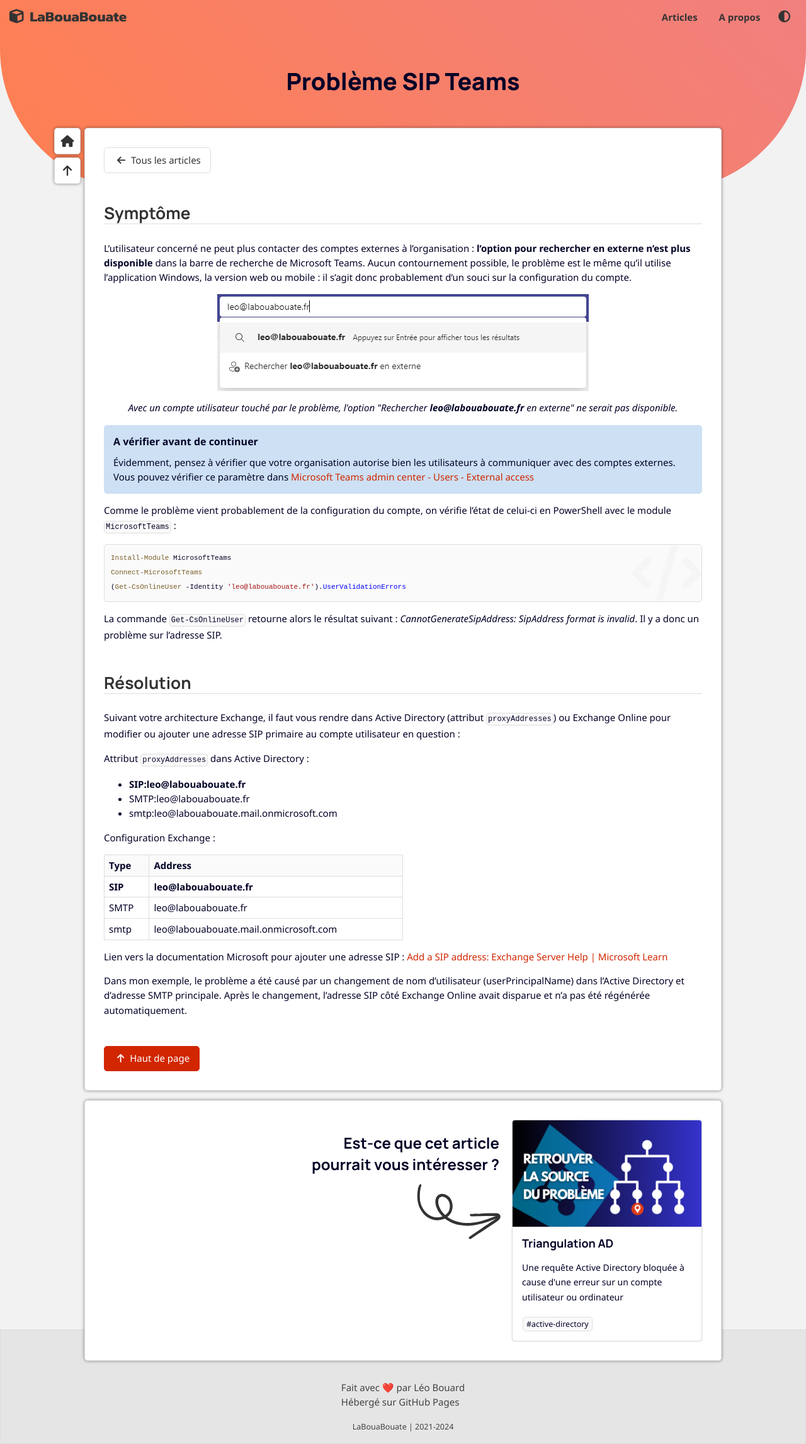
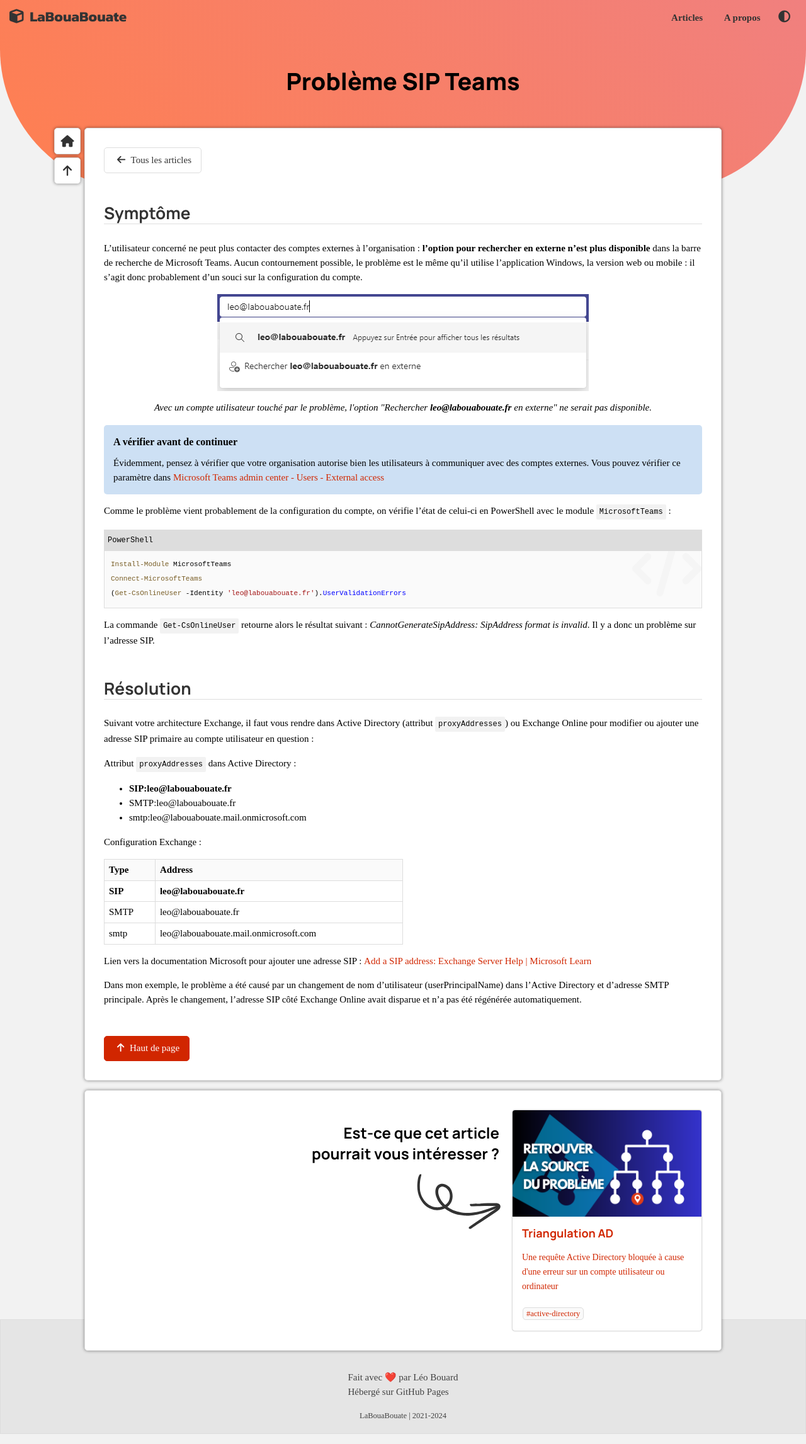
Before and after one commit to leobouard/leobouard.github.io, a Jekyll site: the page built from _posts/2023-01-04-impossible-de-contacter-un-utilisateur-externe-teams.md, in a window 1280 px wide. Shown: the whole page at 63% size. Built offline with Jekyll 4.4.1, drawn with Linux system fonts in a browser that asks for light colours; nearby versions of some CDN libraries; some web fonts are replaced.

Commit message:
Update style.scss

```diff
--- a/assets/css/style.scss
+++ b/assets/css/style.scss
@@ -2,6 +2,7 @@
 ---
 
 html {
+    --fonts: "Segoe UI", Roboto, "Helvetica Neue", Arial, sans-serif, "Segoe UI Emoji", "Segoe UI Symbol"
     --text: #020227;
     --footer: #424242;
     --footerbg: #e5e5e5;
@@ -12,7 +13,8 @@
     --secondary: lightcoral;
     --textbg: #ffffff;
     --accent: #D12600;
-    --border: 1px solid #ddd;
+    --bordercolor: #ddd;
+    --border: 1px solid var(--bordercolor);
     --borderradius: 5px;
     --boxshadow: #00000075;
     --neutral: #757575;
@@ -36,7 +38,7 @@
     --bodybg: #0d0a18;
     --accentbg: #0d0a18;
     --textbg: #030401;
-    --border: 1px solid #333;
+    --bordercolor: #333;
     --boxshadow: #42319675;
     --primary: #423196;
     --secondary: #55236C;
@@ -63,7 +65,7 @@
 }
 
 html {
-    font-family: "Segoe UI", Roboto, "Helvetica Neue", Arial, sans-serif, "Segoe UI Emoji", "Segoe UI Symbol";
+    font-family: var(--fonts);
     font-size: 15px;
     font-weight: 400;
     height: 100%;
@@ -262,7 +264,7 @@
         background-image: url(/assets/images/quote-solid.svg);
     }
 
-    pre,
+    div.highlighter-rouge,
     code,
     blockquote {
         font-family: 'Martian Mono', monospace;
@@ -274,13 +276,28 @@
     }
 
     pre {
-        border-radius: var(--borderradius);
+        margin: 0;
+    }
+
+    div.highlighter-rouge {
         background-color: var(--accentbg);
         border: var(--border);
         padding: 10px;
         overflow-x: auto;
         overflow-y: hidden;
         background-image: url(/assets/images/code-solid.svg);
+    }
+
+    div.highlighter-rouge:before {
+        background: var(--bordercolor);
+        margin: -10px -10px 10px -10px;
+        display: block;
+        padding: 5px;
+        font-size: 12px;
+    }
+
+    div.language-powershell:before {
+        content: "PowerShell"
     }
 
     pre > code {
@@ -299,10 +316,9 @@
     p code,
     li code,
     table code {
-        border-radius: var(--borderradius);
-        background-color: var(--accentbg);
-        padding: 2px;
-        border: var(--border);
+        background-color: var(--bodybg);
+        padding: 5px;
+        border-radius: 2px;
         font-size: 12px;
     }
 
```
